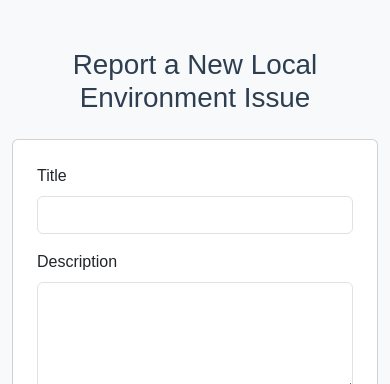
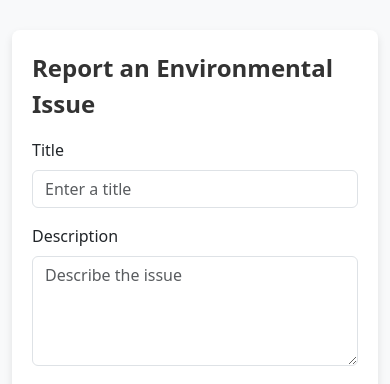
Before and after one commit to Aliakbar02/environmentTracker, a Flask app: page /add in a window 390 px wide. Shown: the top 384 px of the page. Run offline with Flask 3, Linux system fonts and the light colour scheme.

Commit message:
Update add_complaint.html

```diff
--- a/templates/add_complaint.html
+++ b/templates/add_complaint.html
@@ -1,67 +1,133 @@
 <!DOCTYPE html>
 <html lang="en">
+
 <head>
     <meta charset="UTF-8">
     <meta name="viewport" content="width=device-width, initial-scale=1.0">
-    <title>Report an Issue</title>
-    <link rel="stylesheet" href="https://cdn.jsdelivr.net/npm/bootstrap@5.3.0/dist/css/bootstrap.min.css">
+    <title>Add Complaint</title>
+    <!-- Include Bootstrap CSS -->
+    <link href="https://cdn.jsdelivr.net/npm/bootstrap@5.3.0-alpha1/dist/css/bootstrap.min.css" rel="stylesheet">
+    <link rel="stylesheet" href="https://cdnjs.cloudflare.com/ajax/libs/font-awesome/6.0.0-beta3/css/all.min.css">
+    <script src="https://code.jquery.com/jquery-3.6.0.min.js"></script>
+    <!-- Include Leaflet CSS and JS -->
     <link rel="stylesheet" href="https://unpkg.com/leaflet@1.9.4/dist/leaflet.css" />
     <script src="https://unpkg.com/leaflet@1.9.4/dist/leaflet.js"></script>
-    <link rel="stylesheet" href="/static/styles.css">
+    <style>
+        body {
+            background-color: #f8f9fa;
+        }
+
+        .container {
+            margin-top: 30px;
+        }
+
+        .form-container {
+            background: #ffffff;
+            border-radius: 8px;
+            box-shadow: 0 4px 8px rgba(0, 0, 0, 0.1);
+            padding: 20px;
+        }
+
+        #map {
+            height: 500px;
+            border-radius: 8px;
+        }
+
+        .form-title {
+            font-size: 24px;
+            font-weight: bold;
+            color: #333;
+        }
+
+        .btn-primary {
+            background-color: #007bff;
+            border: none;
+        }
+
+        .btn-primary:hover {
+            background-color: #0056b3;
+        }
+    </style>
 </head>
-<body class="bg-light">
-    <div class="container my-5">
-        <h1 class="text-center mb-4">Report a New Local Environment Issue</h1>
-        <div class="card p-4">
-            <form method="POST" action="/add">
+
+<body>
+    <div class="container">
+        <div class="row g-4">
+            <!-- Form Section -->
+            <div class="col-md-6">
+                <div class="form-container">
+                    <div class="form-title mb-3">Report an Environmental Issue</div>
+                    <form action="/add" method="POST">
+                        <!-- Title -->
                         <div class="mb-3">
                             <label for="title" class="form-label">Title</label>
-                    <input type="text" id="title" name="title" class="form-control" required>
+                            <input type="text" class="form-control" id="title" name="title" placeholder="Enter a title" required>
                         </div>
+                        <!-- Description -->
                         <div class="mb-3">
                             <label for="description" class="form-label">Description</label>
-                    <textarea id="description" name="description" class="form-control" rows="4" required></textarea>
+                            <textarea class="form-control" id="description" name="description" rows="4" placeholder="Describe the issue" required></textarea>
                         </div>
+                        <!-- Reporter Name -->
                         <div class="mb-3">
                             <label for="reporter_name" class="form-label">Your Name</label>
-                    <input type="text" id="reporter_name" name="reporter_name" class="form-control" required>
+                            <input type="text" class="form-control" id="reporter_name" name="reporter_name" placeholder="Enter your name" required>
                         </div>
+                        <!-- Location -->
                         <div class="mb-3">
-                    <label for="map" class="form-label">Select Location</label>
-                    <div id="map" style="height: 300px;"></div>
+                            <label for="location" class="form-label">Location</label>
+                            <input type="text" class="form-control" id="location" name="location" placeholder="Selected location will appear here" readonly>
+                        </div>
                         <input type="hidden" id="latitude" name="latitude">
                         <input type="hidden" id="longitude" name="longitude">
-                </div>
+                        <!-- Submit Button -->
                         <button type="submit" class="btn btn-primary w-100">Submit</button>
                     </form>
                 </div>
             </div>
+            <!-- Map Section -->
+            <div class="col-md-6">
+                <div id="map"></div>
+            </div>
+        </div>
+    </div>
 
+    <!-- Map Initialization Script -->
     <script>
-        // Initialize the map
-        var map = L.map('map').setView([20.5937, 78.9629], 5); // Centered on India
+        var map = L.map('map').setView([20.5937, 78.9629], 5); // Default view: India
+
+        // Add OpenStreetMap tiles
         L.tileLayer('https://{s}.tile.openstreetmap.org/{z}/{x}/{y}.png', {
-            attribution: '© OpenStreetMap contributors'
+            attribution: '&copy; <a href="https://www.openstreetmap.org/copyright">OpenStreetMap</a> contributors'
         }).addTo(map);
 
-        // Marker for selected location
         var marker;
 
-        // Event to capture location click
-        map.on('click', function(e) {
+        // Add a click event to the map
+        map.on('click', function (e) {
             var lat = e.latlng.lat;
             var lng = e.latlng.lng;
 
-            // Update hidden inputs
+            // Update the hidden inputs
             document.getElementById('latitude').value = lat;
             document.getElementById('longitude').value = lng;
 
-            // Place marker
+            // Fetch and display the location name
+            fetch(`https://nominatim.openstreetmap.org/reverse?lat=${lat}&lon=${lng}&format=json`)
+                .then(response => response.json())
+                .then(data => {
+                    var location = data.display_name || 'Unknown Location';
+                    document.getElementById('location').value = location;
+                });
+
+            // Add or update the marker
             if (marker) {
-                map.removeLayer(marker);
+                marker.setLatLng(e.latlng);
+            } else {
+                marker = L.marker(e.latlng).addTo(map);
             }
-            marker = L.marker([lat, lng]).addTo(map);
         });
     </script>
 </body>
+
 </html>
```
Lines whose indentation alone changed are shown as unchanged.
